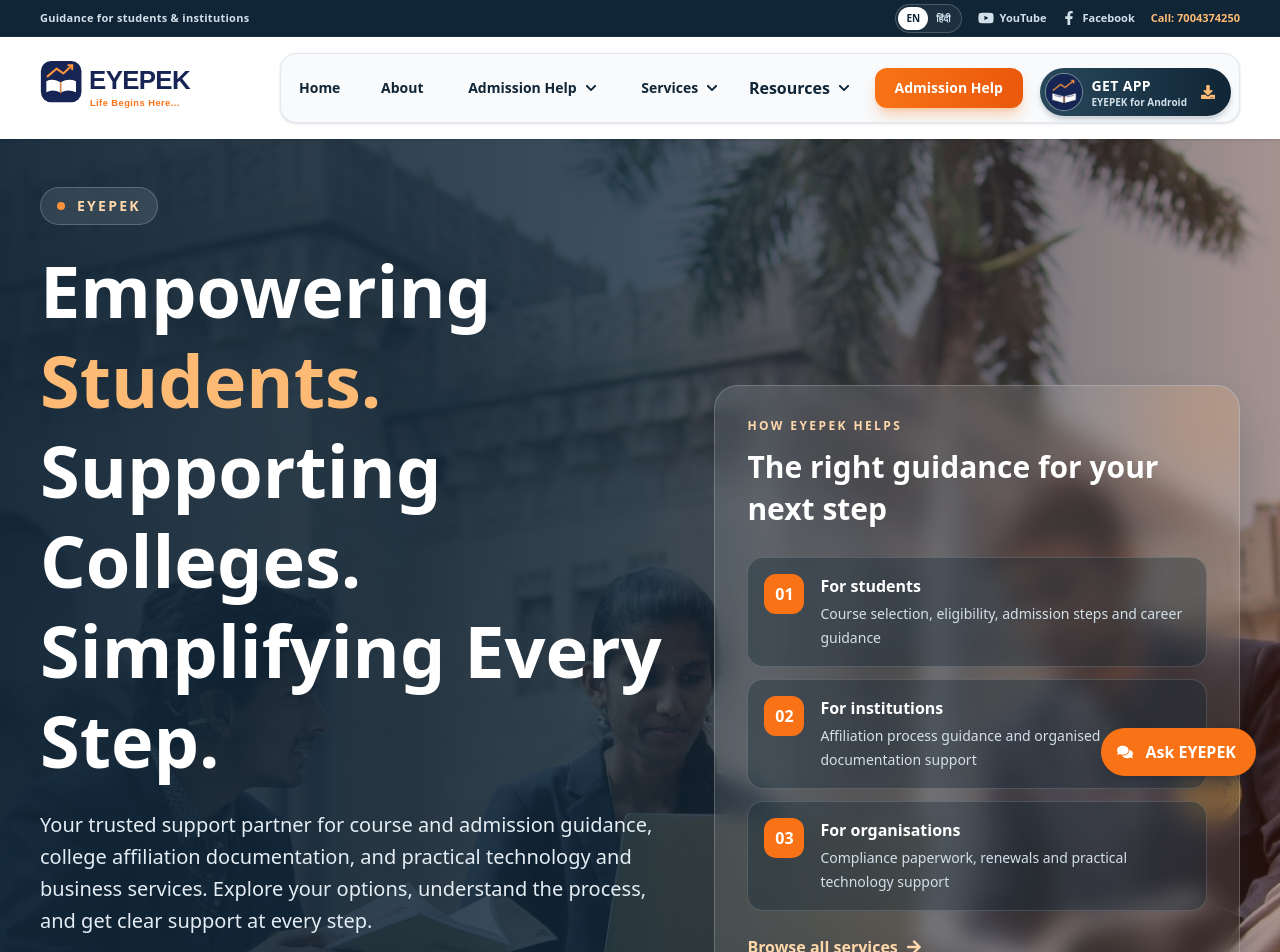
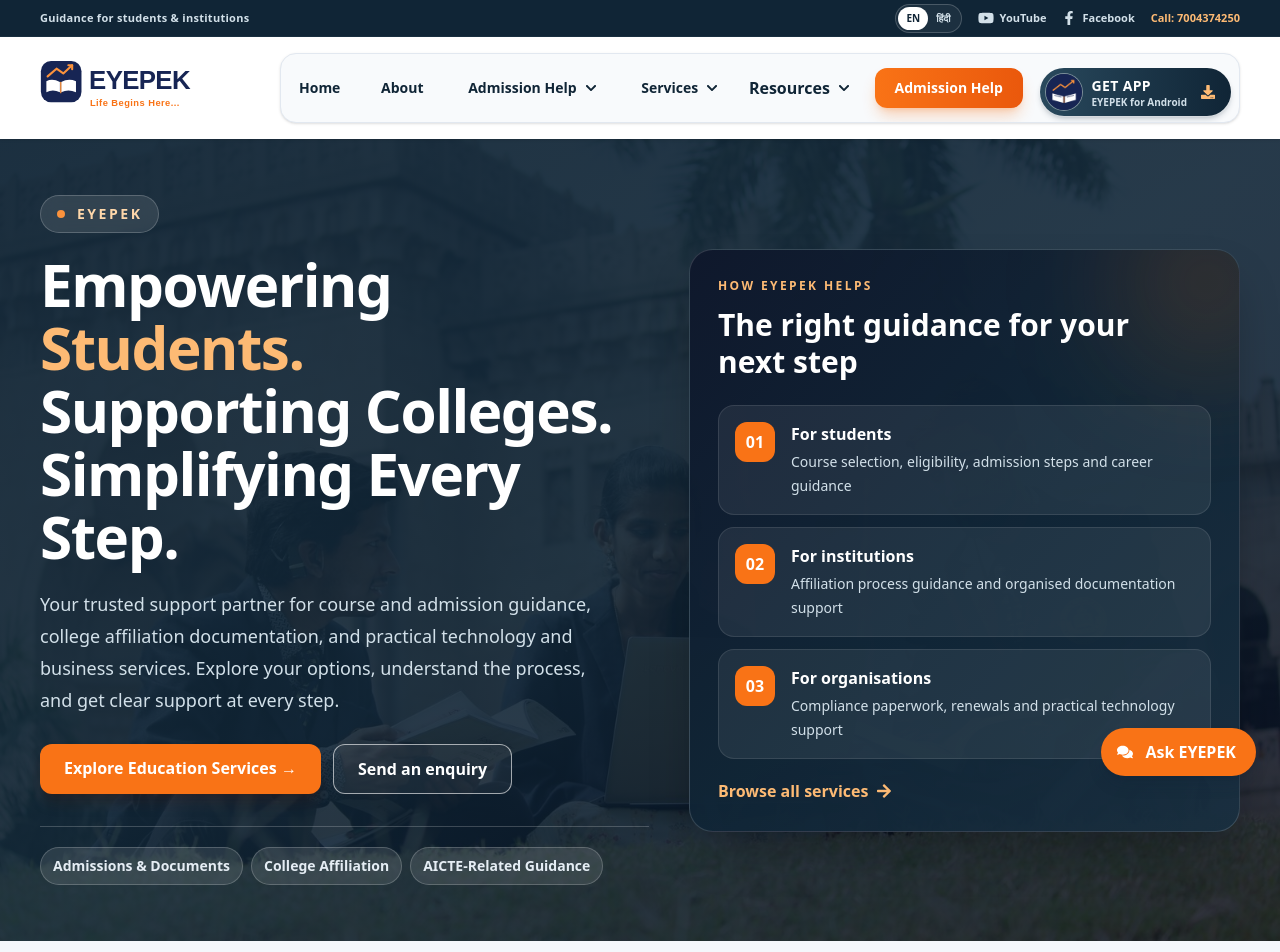
Before and after one commit to eyepek/EYEPEK, a React (Vite) app: page / in a window 1280 px wide. Shown: the top 952 px of the page. Built offline with nearby package versions, Linux system fonts and the light colour scheme.

Commit message:
Redesign homepage hero with balanced headline and stronger service panel

```diff
--- a/src/pages/HomePage.jsx
+++ b/src/pages/HomePage.jsx
@@ -95,56 +95,55 @@ const HomePage = () => {
   const t = (english, hindi) => hi ? hindi : english;
   return (
   <main className='bg-[#f4f7fb] text-slate-900'>
-    <section className='relative isolate min-h-[520px] overflow-hidden bg-blue-950 text-white md:min-h-[560px]'>
+    <section className='relative isolate overflow-hidden bg-blue-950 text-white'>
       <img
-        className='absolute inset-0 -z-20 h-full w-full object-cover'
+        className='absolute inset-0 -z-20 h-full w-full object-cover object-center'
         src='/images/students-campus.jpg'
         alt='Students studying together outdoors in a campus setting (illustrative photo)'
       />
-      <div className='absolute inset-0 -z-10 bg-gradient-to-r from-blue-950/95 via-blue-950/80 to-red-950/45' />
-      <div className='mx-auto grid min-h-[520px] max-w-7xl items-center gap-8 px-6 py-10 md:min-h-[560px] md:grid-cols-[1.1fr_0.9fr] md:px-10 md:py-12'>
-        <div className='max-w-3xl'>
-          <p className='mb-5 inline-flex items-center gap-3 rounded-full border border-white/20 bg-[#f4f7fb]/10 px-4 py-2 text-xs font-bold uppercase tracking-[0.16em] text-orange-200 backdrop-blur-sm sm:text-sm'>
+      <div className='absolute inset-0 -z-10 bg-gradient-to-br from-blue-950/95 via-blue-950/90 to-slate-950/80' />
+      <div className='mx-auto grid min-h-[620px] max-w-7xl items-center gap-8 px-5 py-12 sm:px-8 md:min-h-[650px] md:grid-cols-[1.05fr_0.95fr] md:gap-10 md:px-10 md:py-14'>
+        <div className='max-w-2xl'>
+          <p className='mb-5 inline-flex items-center gap-3 rounded-full border border-white/20 bg-white/10 px-4 py-2 text-xs font-bold uppercase tracking-[0.18em] text-orange-200 backdrop-blur-sm sm:text-sm'>
             <span className='h-2 w-2 rounded-full bg-orange-400' /> EYEPEK
           </p>
-          <h1 className='text-4xl font-black leading-tight sm:text-5xl md:text-7xl'>
+          <h1 className='max-w-[650px] text-[2.65rem] font-black leading-[1.08] tracking-tight sm:text-5xl lg:text-[3.35rem] xl:text-[3.65rem]'>
             {hi ? <>छात्रों को आगे बढ़ाएँ।<br />कॉलेजों को सहयोग दें।<br />हर कदम आसान बनाएँ।</> : <>Empowering <span className='text-orange-300'>Students.</span><br />Supporting Colleges.<br />Simplifying Every Step.</>}
           </h1>
-          <p className='mt-6 max-w-2xl text-lg leading-8 text-blue-50 md:text-xl'>
+          <p className='mt-5 max-w-xl text-base leading-7 text-blue-100 sm:text-lg sm:leading-8'>
             {t('Your trusted support partner for course and admission guidance, college affiliation documentation, and practical technology and business services. Explore your options, understand the process, and get clear support at every step.', 'कोर्स और प्रवेश मार्गदर्शन, कॉलेज संबद्धता के दस्तावेज़ तथा तकनीकी और व्यवसाय सेवाओं के लिए EYEPEK आपका सहयोगी है। विकल्प समझें और हर कदम पर साफ़ सहायता पाएँ।')}
           </p>
-          <div className='mt-9 flex flex-wrap gap-4'>
-            <a href='#admissions' className='rounded-md bg-orange-500 px-7 py-3.5 font-bold text-white shadow-lg transition hover:bg-orange-400'>{t('Explore Education Services', 'शिक्षा सेवाएँ देखें')} <span aria-hidden='true'>→</span></a>
-            <a href='/contact' className='rounded-md border border-white/70 px-7 py-3.5 font-bold text-white transition hover:bg-[#f4f7fb] hover:text-blue-950'>{t("Send an enquiry","सवाल पूछें")}</a>
-            <a href='tel:7004374250' className='rounded-md px-3 py-3.5 font-bold text-white underline decoration-white/50 underline-offset-4 transition hover:text-orange-200'>{t("Speak with our team","हमारी टीम से बात करें")}</a>
+          <div className='mt-7 flex flex-wrap gap-3'>
+            <a href='#admissions' className='rounded-xl bg-orange-500 px-6 py-3 font-bold text-white shadow-lg shadow-orange-950/25 transition hover:bg-orange-400'>{t('Explore Education Services', 'शिक्षा सेवाएँ देखें')} <span aria-hidden='true'>→</span></a>
+            <a href='/contact' className='rounded-xl border border-white/60 bg-white/5 px-6 py-3 font-bold text-white transition hover:bg-white hover:text-blue-950'>{t("Send an enquiry","सवाल पूछें")}</a>
           </div>
-          <div className='mt-10 flex flex-wrap gap-2 border-t border-white/25 pt-5 text-sm font-semibold text-blue-50'>
-            <span className='rounded-full border border-white/20 bg-[#f4f7fb]/10 px-3 py-1.5'>{t("Admissions & Documents","प्रवेश और दस्तावेज़")}</span>
-            <span className='rounded-full border border-white/20 bg-[#f4f7fb]/10 px-3 py-1.5'>{t("College Affiliation","कॉलेज संबद्धता")}</span>
-            <span className='rounded-full border border-white/20 bg-[#f4f7fb]/10 px-3 py-1.5'>{t("AICTE-Related Guidance","AICTE प्रक्रिया मार्गदर्शन")}</span>
+          <div className='mt-8 flex flex-wrap gap-2 border-t border-white/20 pt-5 text-xs font-semibold text-blue-50 sm:text-sm'>
+            <span className='rounded-full border border-white/20 bg-white/10 px-3 py-2'>{t("Admissions & Documents","प्रवेश और दस्तावेज़")}</span>
+            <span className='rounded-full border border-white/20 bg-white/10 px-3 py-2'>{t("College Affiliation","कॉलेज संबद्धता")}</span>
+            <span className='rounded-full border border-white/20 bg-white/10 px-3 py-2'>{t("AICTE-Related Guidance","AICTE प्रक्रिया मार्गदर्शन")}</span>
           </div>
         </div>
-        <aside className='hidden md:block'>
-          <div className='relative overflow-hidden rounded-3xl border border-white/20 bg-[#f4f7fb]/10 p-7 shadow-2xl shadow-blue-950/30 backdrop-blur-md lg:p-8'>
-            <div className='absolute -right-10 -top-10 h-36 w-36 rounded-full bg-orange-400/20 blur-2xl' aria-hidden='true' />
-            <p className='relative text-xs font-extrabold uppercase tracking-[0.2em] text-orange-200'>{t("How EYEPEK helps","EYEPEK कैसे मदद करता है")}</p>
-            <h2 className='relative mt-3 text-2xl font-extrabold leading-snug text-white lg:text-3xl'>{t("The right guidance for your next step","आपके अगले कदम के लिए सही मार्गदर्शन")}</h2>
-            <div className='relative mt-7 space-y-3'>
+        <aside className='relative mx-auto w-full max-w-xl md:max-w-none'>
+          <div className='relative overflow-hidden rounded-3xl border border-white/15 bg-gradient-to-br from-slate-900/95 via-blue-950/95 to-blue-900/95 p-5 shadow-2xl shadow-black/30 sm:p-7'>
+            <div className='absolute -right-12 -top-12 h-40 w-40 rounded-full bg-orange-500/20 blur-3xl' aria-hidden='true' />
+            <p className='relative text-xs font-extrabold uppercase tracking-[0.2em] text-orange-300'>{t("How EYEPEK helps","EYEPEK कैसे मदद करता है")}</p>
+            <h2 className='relative mt-3 max-w-md text-2xl font-extrabold leading-tight text-white sm:text-3xl'>{t("The right guidance for your next step","आपके अगले कदम के लिए सही मार्गदर्शन")}</h2>
+            <div className='relative mt-6 space-y-3'>
               {[
                 ['01', t('For students', 'छात्रों के लिए'), t('Course selection, eligibility, admission steps and career guidance', 'कोर्स चयन, पात्रता, प्रवेश प्रक्रिया और करियर मार्गदर्शन')],
                 ['02', t('For institutions', 'संस्थानों के लिए'), t('Affiliation process guidance and organised documentation support', 'संबद्धता प्रक्रिया और व्यवस्थित दस्तावेज़ सहायता')],
                 ['03', t('For organisations', 'संगठनों के लिए'), t('Compliance paperwork, renewals and practical technology support', 'अनुपालन कागज़ात, नवीनीकरण और तकनीकी सहायता')],
               ].map(([number, title, description]) => (
-                <div key={number} className='flex gap-4 rounded-2xl border border-white/15 bg-blue-950/35 p-4'>
+                <div key={number} className='flex gap-3 rounded-2xl border border-white/10 bg-white/[0.07] p-3.5 sm:gap-4 sm:p-4'>
                   <span className='flex h-10 w-10 shrink-0 items-center justify-center rounded-xl bg-orange-500 font-black text-white'>{number}</span>
-                  <div>
+                  <div className='min-w-0'>
                     <h3 className='font-bold text-white'>{title}</h3>
                     <p className='mt-1 text-sm leading-6 text-blue-100'>{description}</p>
                   </div>
                 </div>
               ))}
             </div>
-            <a href='#student-support' className='relative mt-6 inline-flex items-center gap-2 font-bold text-orange-200 transition hover:text-white'>{t('Browse all services', 'सभी सेवाएँ देखें')} <FaArrowRight aria-hidden='true' /></a>
+            <a href='#student-support' className='relative mt-5 inline-flex items-center gap-2 font-bold text-orange-300 transition hover:text-white'>{t('Browse all services', 'सभी सेवाएँ देखें')} <FaArrowRight aria-hidden='true' /></a>
           </div>
         </aside>
       </div>
```
